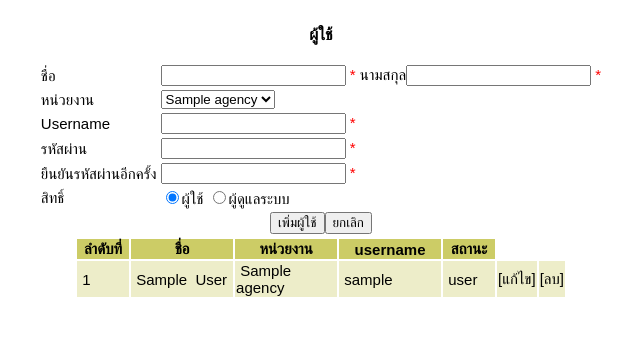
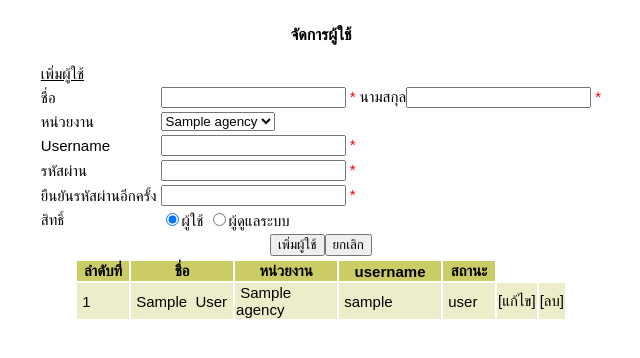
Before and after one commit to patcharra/risk, a PHP site: page /admin/main_emp.php in a window 1280 px wide. Shown: the top 358 px of the page, without its empty margins (319-959 px from the left). Run offline with PHP 8.4, Linux system fonts and the light colour scheme; tables that the repository leaves empty or names only in its code hold one stand-in row (values such as "Sample post").

Commit message:
เปลี่ยนหัวข้อ ผูใช้

```diff
--- a/admin/main_emp.php
+++ b/admin/main_emp.php
@@ -27,11 +27,12 @@ $count		=1;
 ?>
 
 <br>
-<b>ผู้ใช้</b><br><br>
+<b>จัดการผู้ใช้</b><br><br>
+
 <table>
 <form method="post" action="###">
 
-
+<tr><td><u></b>เพิ่มผู้ใช้</b></u></td></tr>
 <tr>
 <td>ชื่อ</td><td><input type="text" name="firstname"><font color='red'> *</font>
 นามสกุล<input type="text" name="lastname"><font color='red'> *</font></td>
```
